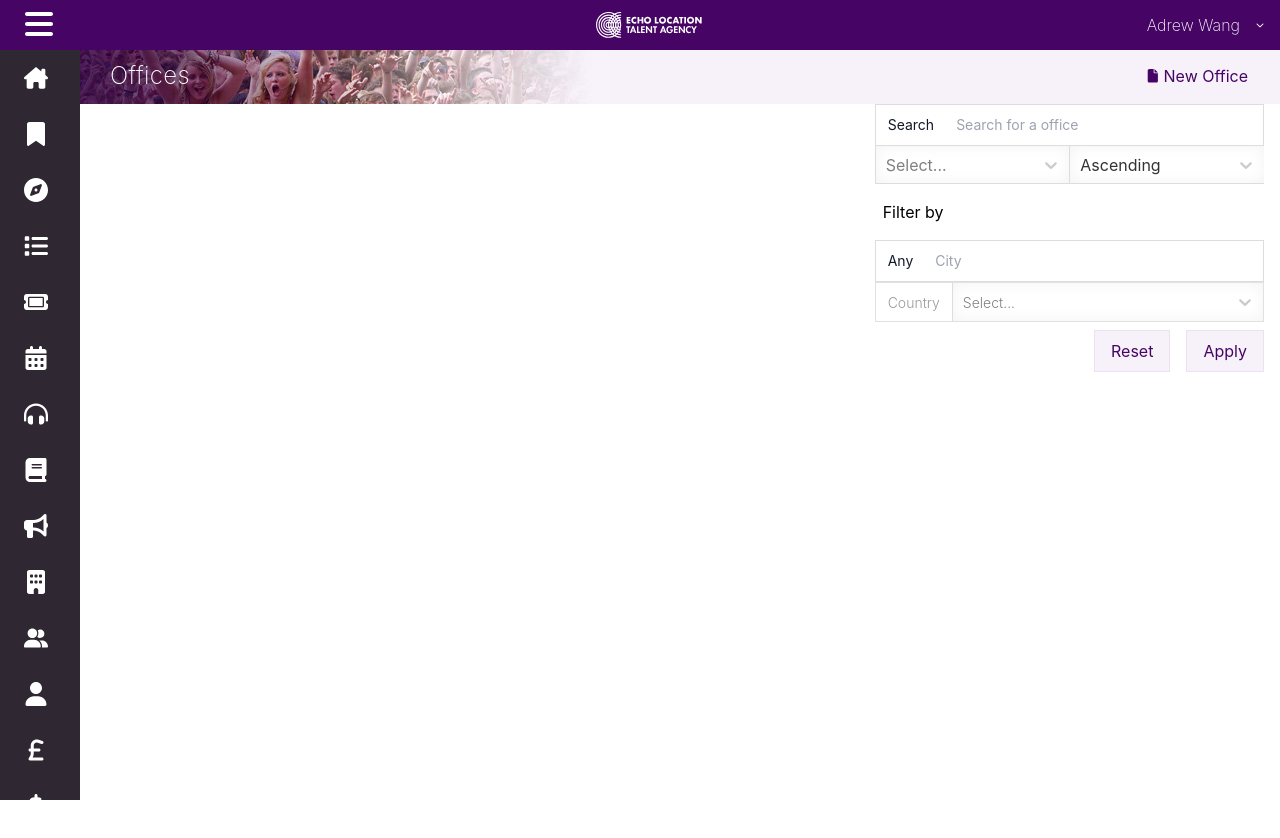
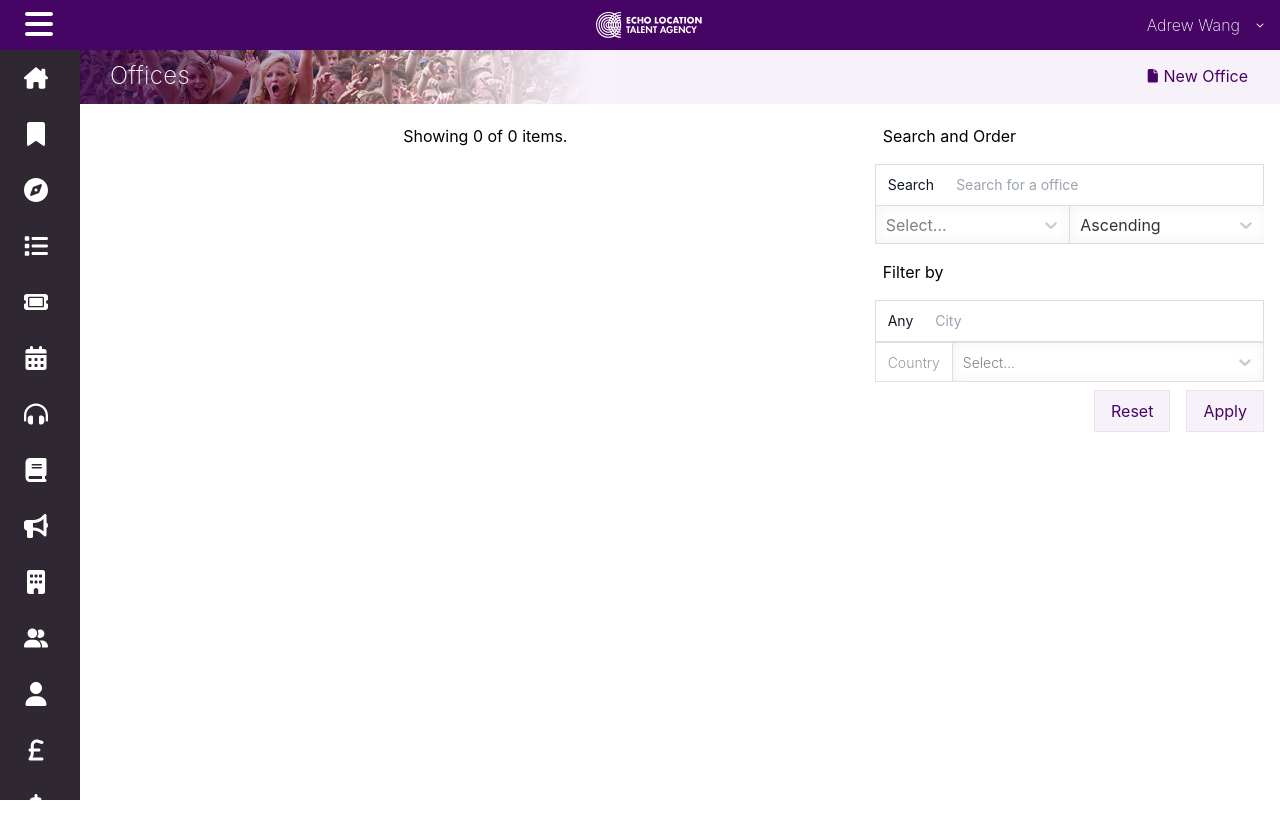
Before and after one commit to ctechnologyenterprise/talentbooking-next, a Next.js app: page /offices in a window 1280 px wide. Shown: the top 838 px of the page. Built offline with nearby package versions, Linux system fonts and the light colour scheme.

Commit message:
fix: office style

```diff
--- a/pages/offices/index.tsx
+++ b/pages/offices/index.tsx
@@ -19,8 +19,10 @@ const Offices = () => {
   return (
     <>
       <CommonHead isNormal createNewText="New Office" title="Offices" />
-      <div className="h-screen flex p-4">
-        <div className="w-full lg:w-8/12">Office details list</div>
+      <div className="h-screen flex p-4 mt-[5%]">
+        <div className="w-full lg:w-8/12">
+          <div className="text-center">Showing 0 of 0 items.</div>
+        </div>
         <div className="w-0 lg:w-4/12">
           <SearchAndOrder
             searchHolder="Search for a office"
```
